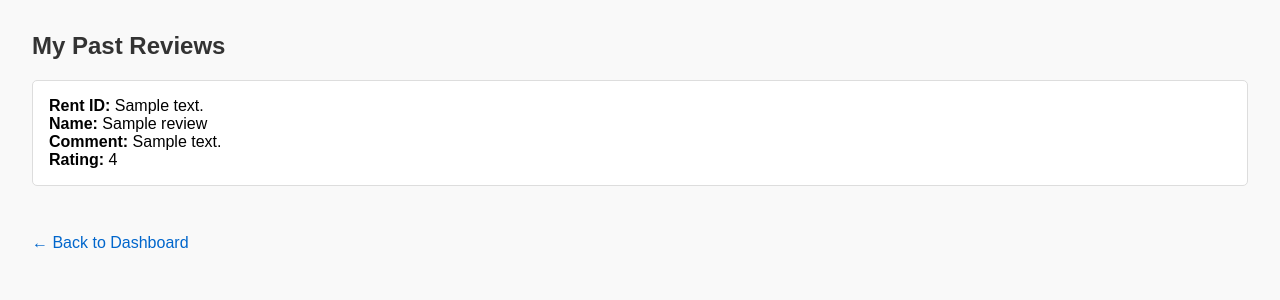
After one commit to dmuno2/cs480proj, a Flask app: page /driver/reviews in a window 1280 px wide. The commit adds this page. Shown: the top 300 px of the page. Run offline with Flask 3, Linux system fonts and the light colour scheme; the visitor is signed in with stand-in values (Sample User, id 1); a database or web service that is not in the repository returns one stand-in record (values such as "Sample title"); some libraries are stand-ins or nearby versions.

Commit message:
added cherry on top

```diff
--- a/app.py
+++ b/app.py
@@ -894,6 +894,28 @@ def list_cars():
     return render_template('list_cars.html', cars=cars)
 
 
+@app.route('/driver/reviews')
+def view_driver_reviews():
+    if 'driver_name' not in session:
+        return redirect(url_for('driver_login'))
+
+    driver_name = session['driver_name']
+
+    conn = get_db_connection()
+    cur = conn.cursor()
+    cur.execute("""
+        SELECT r.reviewid, r.name, r.message, r.rating
+        FROM Review r
+        WHERE r.name = %s;
+    """, (driver_name,))
+    reviews = cur.fetchall()
+    cur.close()
+    conn.close()
+
+    return render_template('driver_reviews.html', reviews=reviews)
+
+
+
 ######################## Logout #######################
 @app.route('/logout')
 def logout():
--- a/templates/driver_dashboard.html
+++ b/templates/driver_dashboard.html
@@ -9,6 +9,7 @@
         <li><a href="{{ url_for('add_driver_address') }}">Update Address</a></li>
         <li><a href="{{ url_for('add_car_driver') }}">Add Car Model You Can Drive</a></li>
         <li><a href="{{ url_for('list_cars') }}">View All Cars</a></li>
+        <p><a href="{{ url_for('view_driver_reviews') }}">View My Reviews</a></p>
     </ul>
 
     <h2>Welcome Driver!</h2>
--- /dev/null
+++ b/templates/driver_reviews.html
@@ -0,0 +1,86 @@
+<!--
+
+<!DOCTYPE html>
+<html>
+<head>
+    <title>My Reviews</title>
+</head>
+<body>
+    <h2>My Past Reviews</h2>
+
+    {% if reviews %}
+        <ul>
+        {% for review in reviews %}
+            <li><strong>Rent ID:</strong> {{ review[0] }} |
+                <strong>Name:</strong> {{ review[1] }} |
+                <strong>Comment:</strong> {{ review[2] }}</li>
+                <strong>Rating:</strong> {{ review[3] }} |
+
+        {% endfor %}
+        </ul>
+    {% else %}
+        <p>You have no reviews yet.</p>
+    {% endif %}
+
+    <p><a href="{{ url_for('driver_dashboard') }}">Back to Dashboard</a></p>
+</body>
+</html>
+
+ -->
+ <!DOCTYPE html>
+ <html lang="en">
+ <head>
+     <meta charset="UTF-8">
+     <title>My Reviews</title>
+     <style>
+         body {
+             font-family: Arial, sans-serif;
+             margin: 2rem;
+             background-color: #f9f9f9;
+         }
+         h2 {
+             color: #333;
+         }
+         ul {
+             padding: 0;
+             list-style-type: none;
+         }
+         li {
+             background-color: #fff;
+             margin-bottom: 1rem;
+             padding: 1rem;
+             border: 1px solid #ddd;
+             border-radius: 5px;
+         }
+         .back-link {
+             margin-top: 2rem;
+             display: inline-block;
+             color: #0066cc;
+             text-decoration: none;
+         }
+         .back-link:hover {
+             text-decoration: underline;
+         }
+     </style>
+ </head>
+ <body>
+     <h2>My Past Reviews</h2>
+
+     {% if reviews %}
+         <ul>
+             {% for review in reviews %}
+                 <li>
+                     <strong>Rent ID:</strong> {{ review[0] }}<br>
+                     <strong>Name:</strong> {{ review[1] }}<br>
+                     <strong>Comment:</strong> {{ review[2] }}<br>
+                     <strong>Rating:</strong> {{ review[3] }}
+                 </li>
+             {% endfor %}
+         </ul>
+     {% else %}
+         <p>You have no reviews yet.</p>
+     {% endif %}
+
+     <a class="back-link" href="{{ url_for('driver_dashboard') }}">← Back to Dashboard</a>
+ </body>
+ </html>
```
